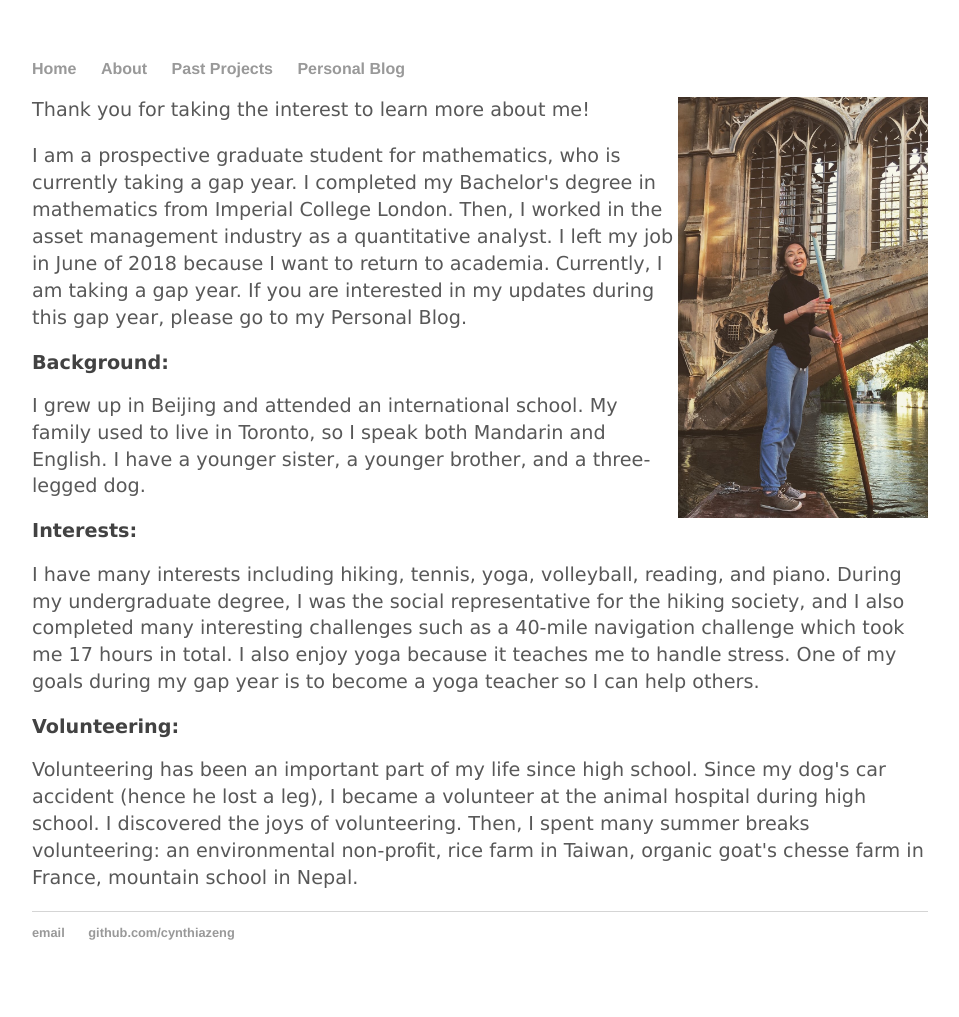
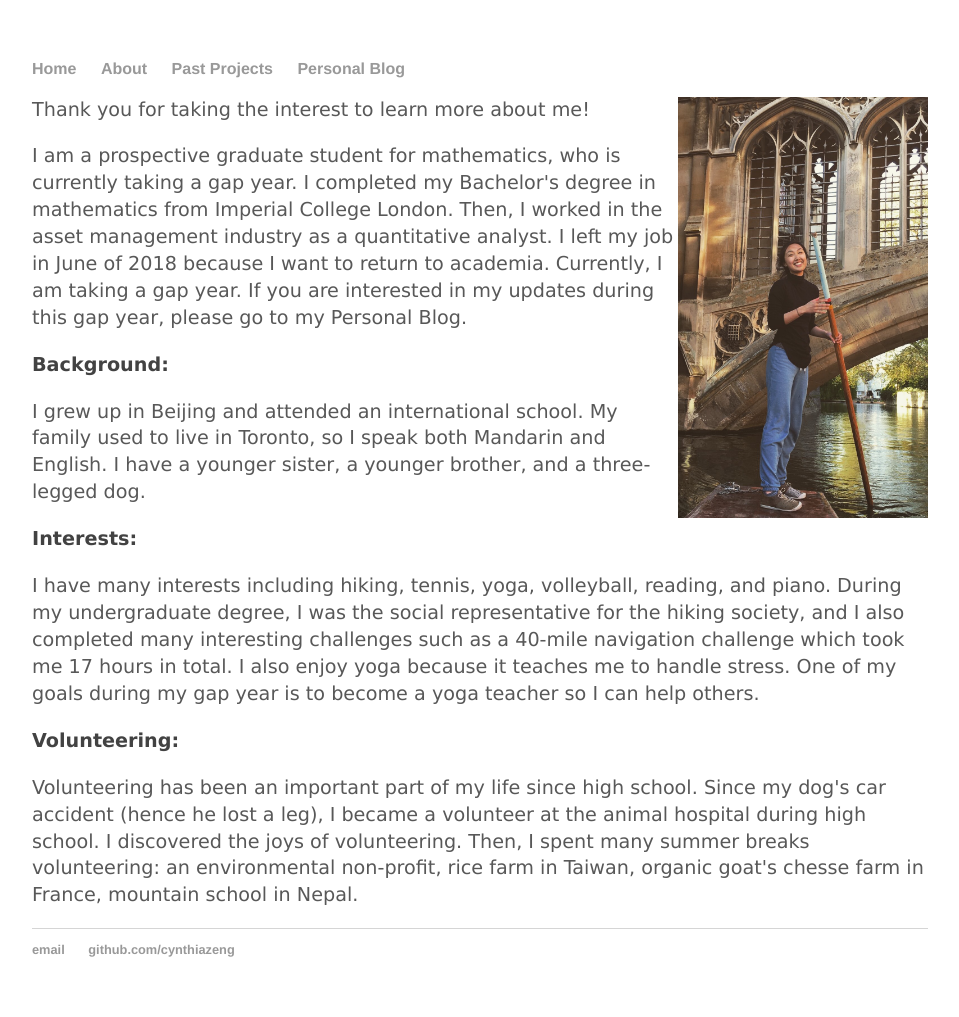
Before and after one commit to cynthia1234/cynthiazeng.github.io, a Jekyll site: the page built from about/index.html, in a window 1280 px wide. Shown: the whole page, without its empty margins (160-1119 px from the left). Built offline with Jekyll 4.4.1, drawn with Linux system fonts in a browser that asks for light colours.

Commit message:
Update main.css

```diff
--- a/css/main.css
+++ b/css/main.css
@@ -25,13 +25,14 @@ h1 {
     color: #424242
 }
 h2 {
-    font-size: 2em;
+    font-size: 1.5em;
     font-family:'Verdana','Helvetica', 'Arial', 'Sans-Serif';
     color: #424242
 }
 h3 {
     font-size: 1.2em;
     font-family:'Verdana','Helvetica', 'Arial', 'Sans-Serif';
+    line-height: 1.5em;
     color: #424242
 }
 
```
